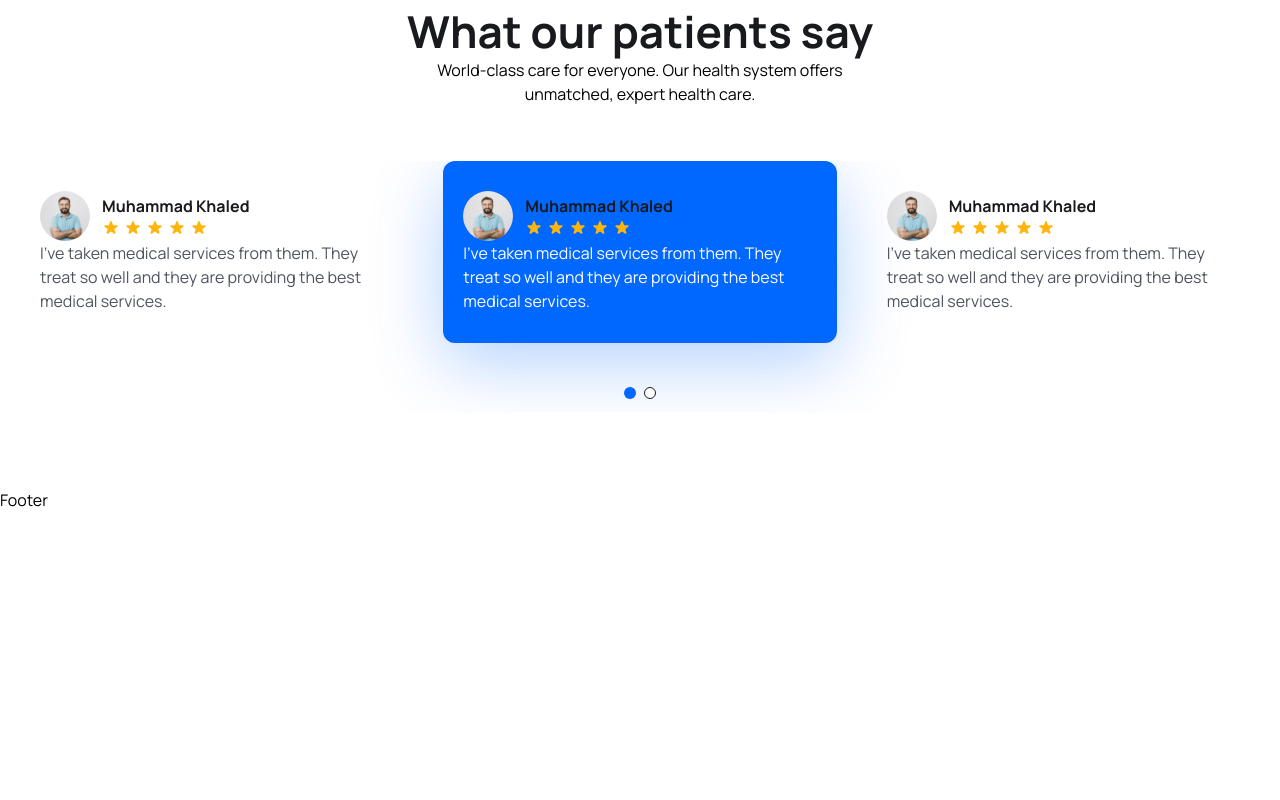
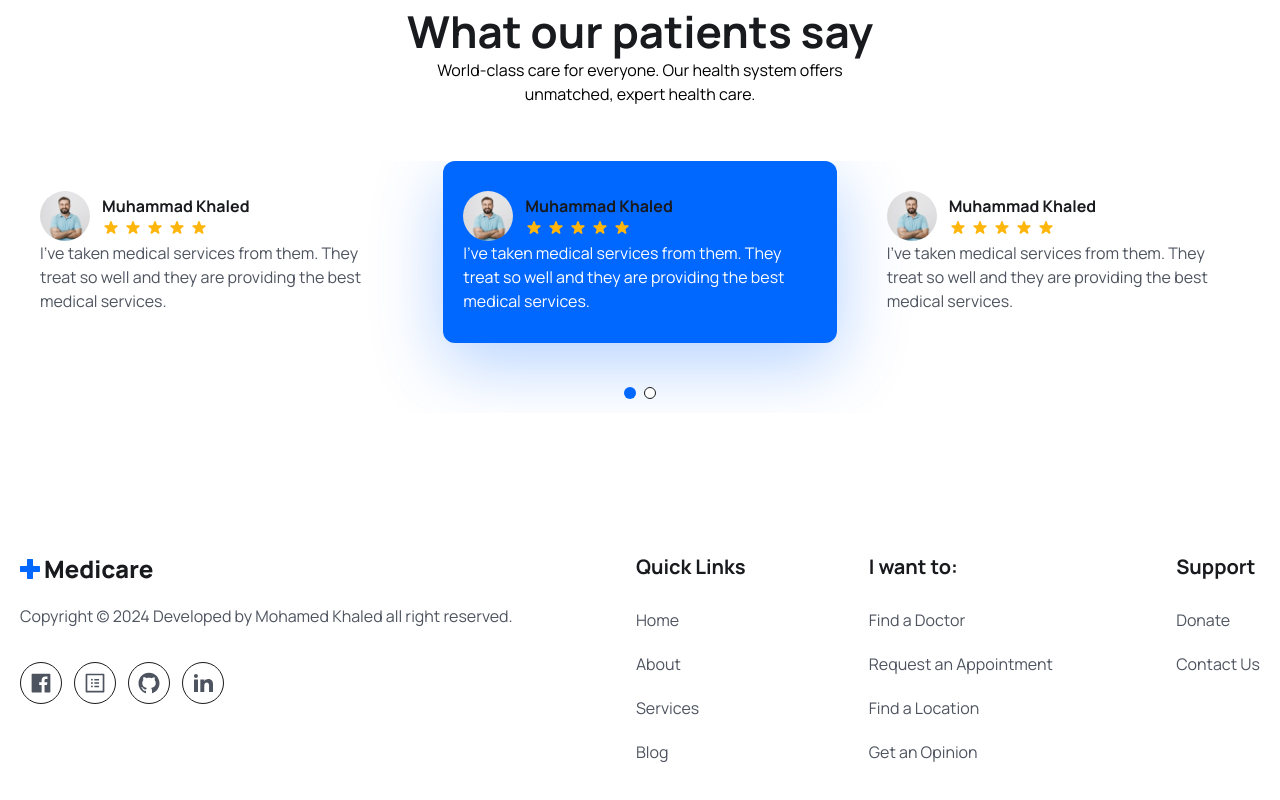
Before and after one commit to mohamedkhaledmk/Doctor-appointment-booking, a React (Vite) app in the folder frontend/: page / in a window 1280 px wide. Shown: the part 5436-6236 px from the top of the page. Before the commit the page ends 5948 px from the top, so only its background shows below. Built offline with nearby package versions, Linux system fonts and the light colour scheme.

Commit message:
finished the footer and landing page frontend

```diff
--- a/frontend/src/components/Footer/Footer.jsx
+++ b/frontend/src/components/Footer/Footer.jsx
@@ -1,7 +1,163 @@
 import React from "react";
+import { Link } from "react-router-dom";
+import logo from "../../assets/images/logo.png";
+import { RiLinkedinFill } from "react-icons/ri";
+import {
+  AiFillFacebook,
+  AiFillGithub,
+  AiFillYoutube,
+  AiOutlineInstagram,
+  AiOutlineProfile,
+} from "react-icons/ai";
 
+const socialLinks = [
+  {
+    path: "https://www.facebook.com/profile.php?id=61550310450686",
+    icon: <AiFillFacebook className="w-6 h-6 group-hover:text-white" />,
+  },
+  {
+    path: "/",
+    icon: <AiOutlineProfile className="w-6 h-6 group-hover:text-white" />,
+  },
+  {
+    path: "https://github.com/mohamedkhaledmk",
+    icon: <AiFillGithub className="w-6 h-6 group-hover:text-white" />,
+  },
+  {
+    path: "https://www.linkedin.com/in/mohamed-khaled-0264571a3/",
+    icon: <RiLinkedinFill className="w-6 h-6 group-hover:text-white" />,
+  },
+];
+const quickLinks01 = [
+  {
+    path: "/home",
+    display: "Home",
+  },
+  {
+    path: "/about",
+    display: "About",
+  },
+  {
+    path: "/services",
+    display: "Services",
+  },
+  {
+    path: "/",
+    display: "Blog",
+  },
+];
+const quickLinks02 = [
+  {
+    path: "/find-a-doctor",
+    display: "Find a Doctor",
+  },
+  {
+    path: "/",
+    display: "Request an Appointment",
+  },
+  {
+    path: "/",
+    display: "Find a Location",
+  },
+  {
+    path: "/",
+    display: "Get an Opinion",
+  },
+];
+const quickLinks03 = [
+  {
+    path: "/",
+    display: "Donate",
+  },
+  {
+    path: "/contact",
+    display: "Contact Us",
+  },
+];
 const Footer = () => {
-  return <div>Footer</div>;
+  const year = new Date().getFullYear();
+  return (
+    <footer className="py-16">
+      <div className="container">
+        <div className="flex justify-between flex-col md:flex-row flex-wrap gap-[30px]">
+          <div>
+            {" "}
+            <img src={logo} alt="logo-medicare" />
+            <p className="text-[16px] leading-7 font-[400] text-textColor mt-4">
+              Copyright © {year} Developed by Mohamed Khaled all right reserved.{" "}
+            </p>
+            <div className="flex gap-3 items-center mt-4">
+              {socialLinks.map((link, index) => (
+                <Link
+                  to={link.path}
+                  key={index}
+                  target="_blank"
+                  className="text-[16px] leading-7 font-[400] text-textColor mt-4 group border-[#181A1E] border rounded-full p-2
+                  group hover:bg-primaryColor hover:border-none"
+                >
+                  {link.icon}
+                </Link>
+              ))}
+            </div>
+          </div>{" "}
+          <div>
+            {" "}
+            <h2 className="text-[20px] leading-[30px] font-[700] mb-6 text-headingColor">
+              Quick Links
+            </h2>
+            <ul>
+              {quickLinks01.map((link, index) => (
+                <li key={index} className="mb-4">
+                  <Link
+                    to={link.path}
+                    className="text-[16px] leading-7 font-[400] text-textColor hover:underline hover:text-primaryColor "
+                  >
+                    {link.display}
+                  </Link>
+                </li>
+              ))}
+            </ul>
+          </div>
+          <div>
+            {" "}
+            <h2 className="text-[20px] leading-[30px] font-[700] mb-6 text-headingColor">
+              I want to:
+            </h2>
+            <ul>
+              {quickLinks02.map((link, index) => (
+                <li key={index} className="mb-4">
+                  <Link
+                    to={link.path}
+                    className="text-[16px] leading-7 font-[400] text-textColor hover:underline hover:text-primaryColor "
+                  >
+                    {link.display}
+                  </Link>
+                </li>
+              ))}
+            </ul>
+          </div>
+          <div>
+            {" "}
+            <h2 className="text-[20px] leading-[30px] font-[700] mb-6 text-headingColor">
+              Support
+            </h2>
+            <ul>
+              {quickLinks03.map((link, index) => (
+                <li key={index} className="mb-4">
+                  <Link
+                    to={link.path}
+                    className="text-[16px] leading-7 font-[400] text-textColor hover:underline hover:text-primaryColor "
+                  >
+                    {link.display}
+                  </Link>
+                </li>
+              ))}
+            </ul>
+          </div>
+        </div>
+      </div>
+    </footer>
+  );
 };
 
 export default Footer;
--- a/frontend/src/components/Testimonial/Testimonial.jsx
+++ b/frontend/src/components/Testimonial/Testimonial.jsx
@@ -21,7 +21,7 @@
       >
         <SwiperSlide>
           <div className="py-[30px] px-5 rounded-3">
-            <div className="flex items-center gap-3">
+            <div className="flex flex-col md:flex-row items-center gap-3">
               <img
                 className="w-[50px] h-[50px] rounded-full"
                 src={patientAvatar}
@@ -48,7 +48,7 @@
         </SwiperSlide>
         <SwiperSlide>
           <div className="py-[30px] px-5 rounded-3">
-            <div className="flex items-center gap-3">
+            <div className="flex flex-col md:flex-row items-center gap-3">
               <img
                 className="w-[50px] h-[50px] rounded-full"
                 src={patientAvatar}
@@ -75,7 +75,7 @@
         </SwiperSlide>
         <SwiperSlide>
           <div className="py-[30px] px-5 rounded-3">
-            <div className="flex items-center gap-3">
+            <div className="flex flex-col md:flex-row items-center gap-3">
               <img
                 className="w-[50px] h-[50px] rounded-full"
                 src={patientAvatar}
```
